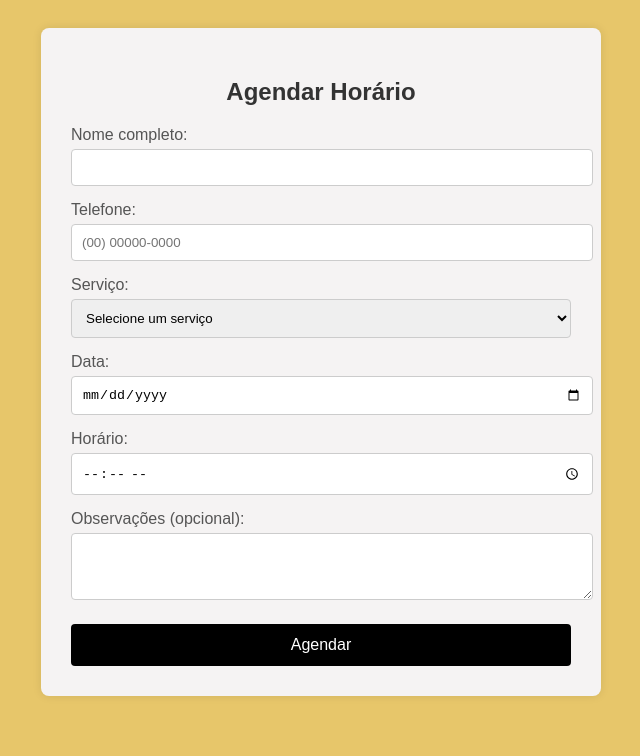
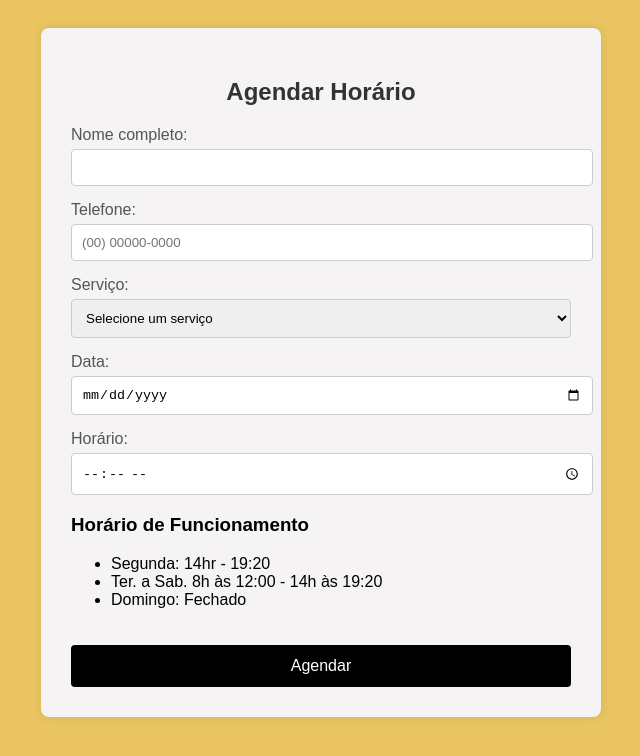
Before and after one commit to B-Ghostt/projeto2-aula, a plain HTML site: page agendamento.html in a window 1280 px wide. Shown: the whole page, without its empty margins (319-959 px from the left). Drawn offline with Linux system fonts and the light colour scheme.

```diff
--- a/agendamento.html
+++ b/agendamento.html
@@ -7,7 +7,7 @@
   <style>
     body {
       font-family: Arial, sans-serif;
-      background: #e7c66a;
+      background: #e9c460;
       padding: 20px;
     }
 
@@ -54,6 +54,7 @@
     button:hover {
       background-color: #333;
     }
+
   </style>
 </head>
 <body>
@@ -82,9 +83,14 @@
       <label for="hora">Horário:</label>
       <input type="time" id="hora" name="hora" required>
 
-      <label for="observacoes">Observações (opcional):</label>
-      <textarea id="observacoes" name="observacoes" rows="3"></textarea>
-
+      <div class="horarios">
+  <h3>Horário de Funcionamento</h3>
+  <ul>
+    <li>Segunda: 14hr - 19:20</li>
+    <li>Ter. a Sab. 8h às 12:00 - 14h às 19:20</li>
+    <li>Domingo: Fechado</li>
+  </ul>
+</div>
       <button type="submit">Agendar</button>
     </form>
   </div>
```
Also changed, not shown: index.html (+1 -0 lines).
